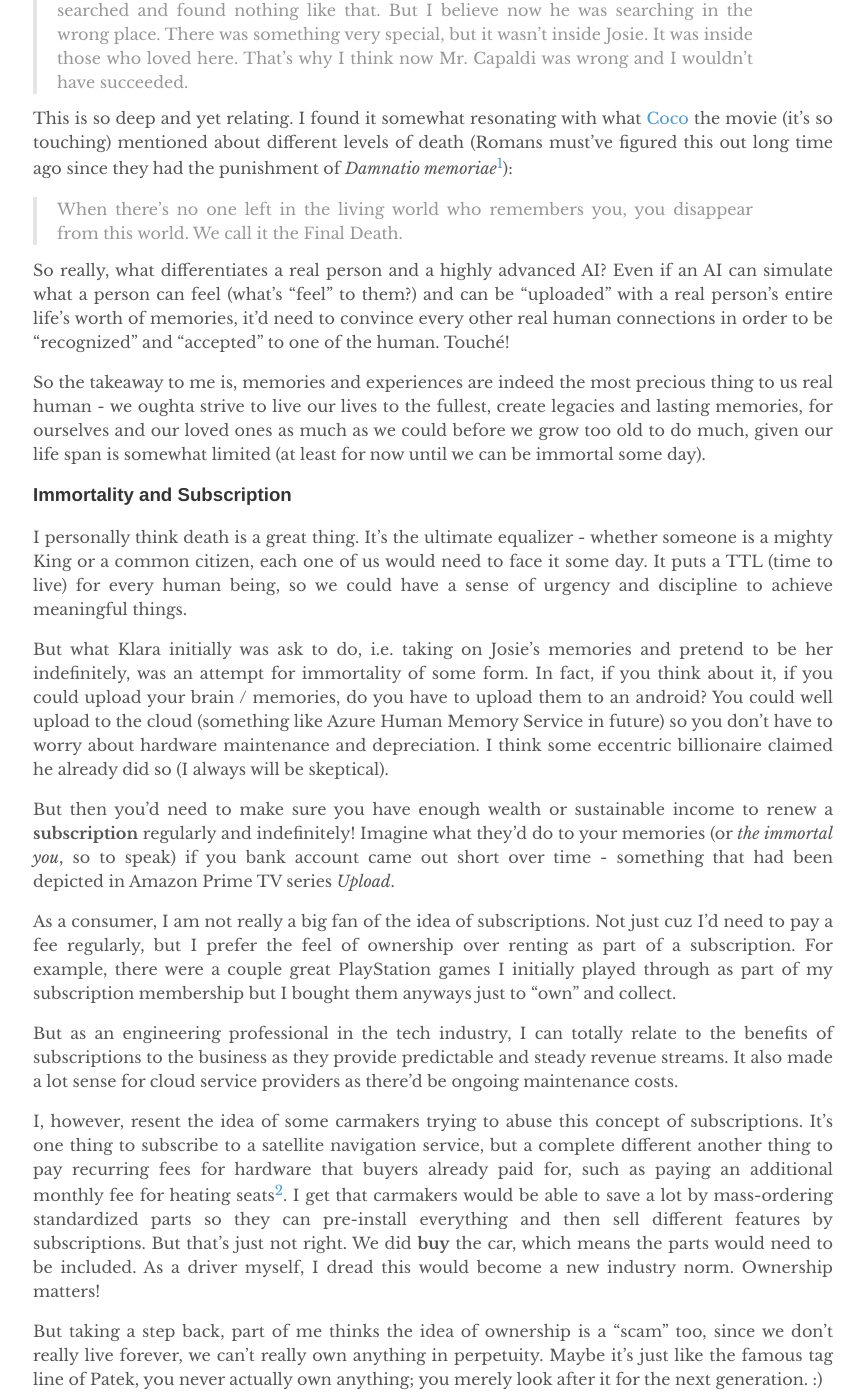
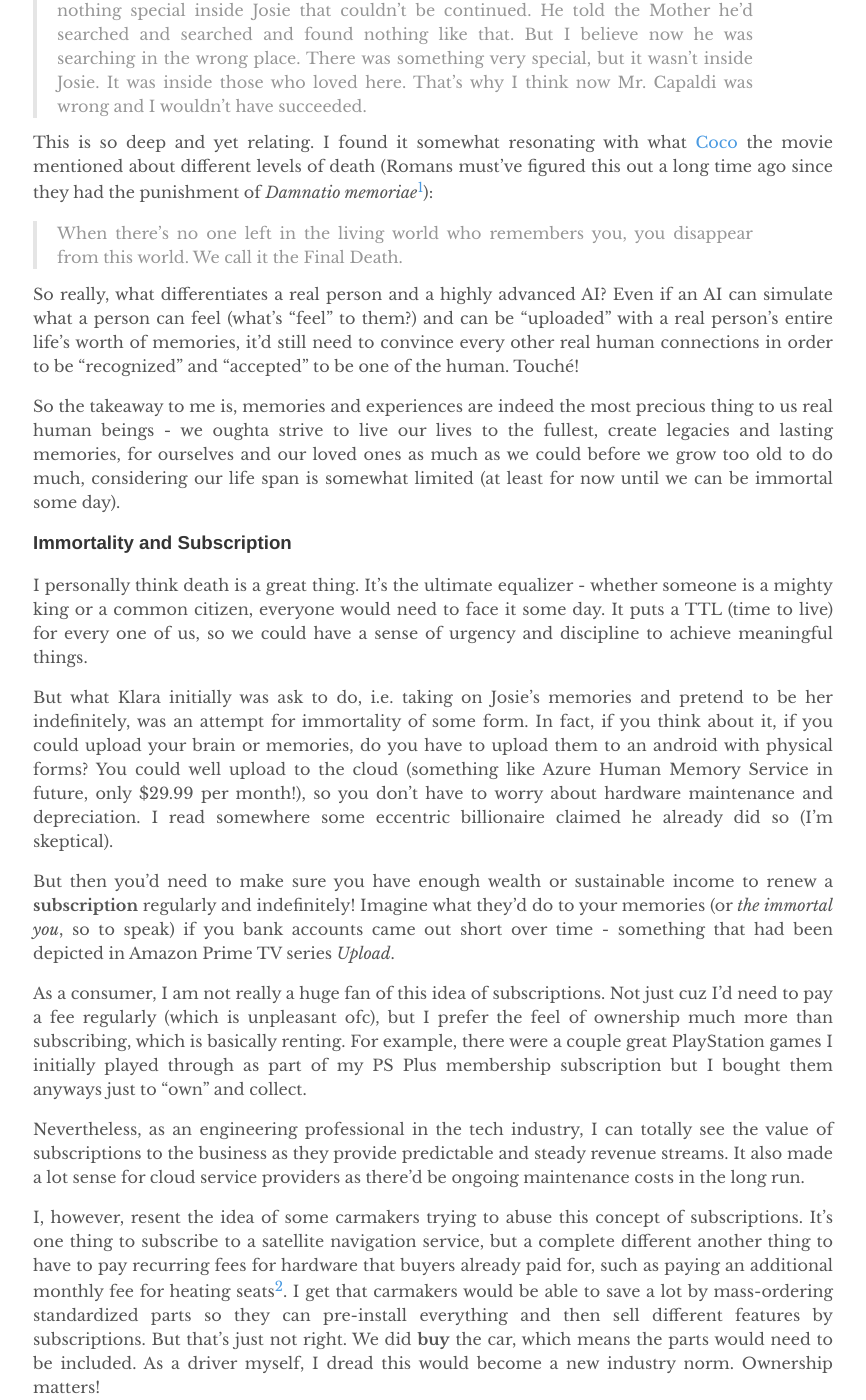
Before and after one commit to yuexiaofeng/yuexiaofeng.github.io, a Jekyll site: the page built from _posts/2022-08-23-klara.md, in a window 1280 px wide and 1400 px high, scrolled down 4028 px. Shown: the whole window, without its empty margins (207-1073 px from the left). Built offline with Jekyll 4.4.1, drawn with Linux system fonts in a browser that asks for light colours; some of the changed text lies outside the part shown.

Commit message:
Edits on kalra post

```diff
--- a/_posts/2022-08-23-klara.md
+++ b/_posts/2022-08-23-klara.md
@@ -24,65 +24,65 @@
 
 The plot is actually not super complicated. The whole book is basically a self-narrated diary / memoir of an AF (Artificial Friend) named Klara, to look back her life spent an unspecified city in an unspecified time in future.
 
-This future society is obviously highly advanced so much so that AI had become sophisticated enough to be kids' companions. The story began by Klara telling her observations by the store window, and her "thoughts", while she's waiting to be bought by a kid. During that period, she had developed, if not pre-programmed, a worship towards the Sun. It's fair enough given she'd be powered by solar, in addition to what she observed so-called nourishing miracles performed by the Sun.
+This future society is obviously highly advanced so much so that AI had become sophisticated enough to be kids' companions. The story began by Klara telling her observations and "thoughts" by the store window, while she's waiting to be bought by a kid. During that period, she had developed, if not pre-programmed, a worship towards the Sun. It's fair enough given she's perhaps solar-powered, in addition to what she observed as nourishing "miracles" performed by the Sun to the passers-by and strangers on the streets.
 
-Given there were newer models available at the same time, the store manager had a hard time selling her. Luckily, a little girl named Josie had developed affections towards Klara and picked her as AF.
+Given there were newer models available at the same time, the store manager had a hard time selling her. Luckily, eventually a teenage girl named Josie had developed affections towards Klara and picked her as AF.
 
-Did I mention this society is very advanced in technology? Turns out AI wasn't the only area these future human made a break-through - so did biotech evidently. Future human kids would have the option to be "lifted" (The author didn't really explain, I had to deduce from later chapters), a procedure that could bring them eugenic advantage to ensure their success when they grow up. In fact, the ones who didn’t get "lifted" would have a very slim chance to get into top schools, let alone moving up in the society. Yup, I think it's exactly like what's described in the great 1997 movie [Gattaca](https://www.imdb.com/title/tt0119177/). But there's a catch, this "lifting" operation itself isn't 100% safe. Josie had a sister who passed away due to the failure, and Josie herself had been ill as a side-effect. As such, some parents chose not to get their kids "lifted" - Josie's neighbor and best friend (and secret lover) Rick would be one of them.
+Did I mention this society is very advanced in technology? Turns out AI wasn't the only area these future human made a break-through - so did biotech evidently. Future human kids would have the option to be "lifted" (The author didn't really explain, I had to deduce from later chapters), a eugenic procedure that could bring them genetic advantage to ensure their success when they grow up. In fact, the ones who didn’t get "lifted" would have a very slim chance to get into top schools, let alone moving up in the society. Yup, I think it's exactly like what's described in the great 1997 movie [Gattaca](https://www.imdb.com/title/tt0119177/). But there's a catch, this "lifting" operation itself isn't 100% safe. Josie had a sister who passed away due to the failure, and Josie herself had been ill as a side-effect. As such, some parents chose not to get their kids "lifted" - Josie's neighbor and best friend (and secret lover) Rick would be one of them.
 
-Josie lives with her mother - her parents were separated. The mother seems to be a very successful and tough woman in the society (well these AFs must cost a bit). As Josie's condition worsened, mother had taken her to an "artist" for portraits. But Josie was kept from the truth that these "portraits" weren't actually paintings, but rather gatherings of information so should Josie dies one day, an AI would take her place and impersonate her to be the new Josie. Klara was asked to taken on this job and she accepted without hesitation.
+Josie lives with her mother - her parents were separated. The mother seems to be a very successful and tough woman in the society (well I'd imagine these AFs must cost a bit). As Josie's condition worsened, mother had taken her to an "artist" for portraits. But only Josie was kept from the truth that these "portraits" weren't actually paintings, but rather gatherings of information so should Josie dies one day, an AI would take her place and impersonate her to be the new Josie. Klara was asked to taken on this job and she accepted without hesitation.
 
-Later on, it seemed that Josie became even more ill and was about to die any time soon. The story took a sharp turn when the Sun performed another "miracle" by his curing sunshine to Josie's bed via the window opened by Klara. Josie gradually got well and recovered.
+Later on, it seemed that Josie became even more ill and was about to die any time soon. The story took a sharp turn when the Sun performed another "miracle" by sending his curing sunshine to Josie's bed via the window opened by Klara. Josie gradually got well and recovered ever since that event.
 
 As Josie gets older, the day came when she was going to leave for college. She and Rick also parted ways due to the fact that only one of the two was "lifted" and that they began to have different ideals and visions of their own lives.
 
-Klara ended up on some scrap yard; she had her fair share of "aging" as the years passed by. It's not explicitly told but presumably she was abandoned. She was there reflecting her life and was happy with her memories. THE END.
+Klara ended up in some scrap yard; she must've had her own fair share of "aging" as the years passed by. It's not explicitly told but presumably she was abandoned. She reflected her whole life and was happy with her memories. THE END.
 
 There were also other characters and side stories but I think above is pretty much the gist. It's worth mentioning that almost every human character seemed to be morally questionable and not likeable as compared these AFs.
 
 ### Writing
 
-Like I said, the book started off pretty bland but it did get more interesting. Kazuo Ishiguro's writing style seemed to be that way - lots of dialogues; wording wasn't badly sophisticated either. Initially I thought it was because Kazuo wasn't a native writer (he was born in Japan, but moved to UK when he was a kid), but later I think it's perhaps more intentionally that way to mimic the tone of an AF. I mean, who am I to speculate a Nobel laureate anyways. :D
+Like I said, the book started off pretty bland but it did get more interesting. Kazuo Ishiguro's writing style seemed to be that way - lots of dialogues; wording wasn't badly sophisticated either. Initially I thought it was because Kazuo is't a native English writer (he was born in Japan, but moved to UK when he was a kid), but later I think it's perhaps more intentionally that way to mimic the tone of an AF. I mean, who am I to speculate a Nobel laureate anyways. :D
 
-Overall, I love the cold-ish feel of the writing. Also I applaud Kazuo for not using too many archaic words. As a non-native English speaker, I find some books tend to use an unnecessary amount of fancy words and cryptic sentence structures. I'm glad *Klara and the Sun* wasn't one of them.
+Overall, I love the cold-ish feel of the writing. And I applaud Kazuo for not using too many archaic words. As a non-native English speaker, I oftentimes find some books tend to use an unnecessary amount of fancy words and cryptic sentence structures. I'm glad *Klara and the Sun* wasn't one of them.
 
-One bone I had to pick, is some acronyms or concepts (like lifting) weren’t explained beforehand (or at all!). As a C++ programmer and person with AMMNS (Acronyms Make Me Nervous Syndrome), I frown upon those who don't declare things upfront! :)
+One bone I had to pick, is some acronyms or concepts (like lifting) weren’t explained beforehand, or at all. As a C++ programmer and person with AMMNS (Acronyms Make Me Nervous Syndrome), I frown upon those who don't declare things upfront! :)
 
 ## My Takeaways
 
-I'd give this book at least a B+ or even A-. Kudos for a good story well told. I like the many references to the worship of the mighty Sun. We human should be too! After all, the Sun is the ultimate power source of our planet and influences our measurement of time even.
+I'd give this book at least a B+ or even A-. Kudos for a good story well told. I like the many references to the worship of our mighty Sun. We human should be too! After all, the Sun is the ultimate power source of our planet and influences our measurement of time even.
 
-I like most the part where Klara was going through her memories and had an epiphany:
+I like the most the part where Klara was going through her life memories and had an epiphany:
 
-> Mr. Capaldi (the "artist" who was doing Josie's portraits) believed there was nothing special inside Josie that couldn't be continued. He told the Mother he'd searched and searched and found nothing like that. But I believe now he was searching in the wrong place. There was something very special, but it wasn't inside Josie. It was inside those who loved here. That's why I think now Mr. Capaldi was wrong and I wouldn't have succeeded.
+> Mr. Capaldi (i.e. the "artist" who was doing Josie's portraits) believed there was nothing special inside Josie that couldn't be continued. He told the Mother he'd searched and searched and found nothing like that. But I believe now he was searching in the wrong place. There was something very special, but it wasn't inside Josie. It was inside those who loved here. That's why I think now Mr. Capaldi was wrong and I wouldn't have succeeded.
 
-This is so deep and yet relating. I found it somewhat resonating with what [Coco](https://www.imdb.com/title/tt2380307/) the movie (it's so touching) mentioned about different levels of death (Romans must've figured this out long time ago since they had the punishment of *Damnatio memoriae*[^fn1]):
+This is so deep and yet relating. I found it somewhat resonating with what [Coco](https://www.imdb.com/title/tt2380307/) the movie mentioned about different levels of death (Romans must've figured this out a long time ago since they had the punishment of *Damnatio memoriae*[^fn1]):
 
 > When there's no one left in the living world who remembers you, you disappear from this world. We call it the Final Death.
 
-So really, what differentiates a real person and a highly advanced AI? Even if an AI can simulate what a person can feel (what's "feel" to them?) and can be "uploaded" with a real person’s entire life's worth of memories, it'd need to convince every other real human connections in order to be "recognized" and "accepted" to one of the human. Touché!
+So really, what differentiates a real person and a highly advanced AI? Even if an AI can simulate what a person can feel (what's "feel" to them?) and can be "uploaded" with a real person’s entire life's worth of memories, it'd still need to convince every other real human connections in order to be "recognized" and "accepted" to be one of the human. Touché!
 
-So the takeaway to me is, memories and experiences are indeed the most precious thing to us real human - we oughta strive to live our lives to the fullest, create legacies and lasting memories, for ourselves and our loved ones as much as we could before we grow too old to do much, given our life span is somewhat limited (at least for now until we can be immortal some day).
+So the takeaway to me is, memories and experiences are indeed the most precious thing to us real human beings - we oughta strive to live our lives to the fullest, create legacies and lasting memories, for ourselves and our loved ones as much as we could before we grow too old to do much, considering our life span is somewhat limited (at least for now until we can be immortal some day).
 
 ### Immortality and Subscription
 
-I personally think death is a great thing. It's the ultimate equalizer - whether someone is a mighty King or a common citizen, each one of us would need to face it some day. It puts a TTL (time to live) for every human being, so we could have a sense of urgency and discipline to achieve meaningful things.
+I personally think death is a great thing. It's the ultimate equalizer - whether someone is a mighty king or a common citizen, everyone would need to face it some day. It puts a TTL (time to live) for every one of us, so we could have a sense of urgency and discipline to achieve meaningful things.
 
-But what Klara initially was ask to do, i.e. taking on Josie's memories and pretend to be her indefinitely, was an attempt for immortality of some form. In fact, if you think about it, if you could upload your brain / memories, do you have to upload them to an android? You could well upload to the cloud (something like Azure Human Memory Service in future) so you don't have to worry about hardware maintenance and depreciation. I think some eccentric billionaire claimed he already did so (I always will be skeptical).
+But what Klara initially was ask to do, i.e. taking on Josie's memories and pretend to be her indefinitely, was an attempt for immortality of some form. In fact, if you think about it, if you could upload your brain or memories, do you have to upload them to an android with physical forms? You could well upload to the cloud (something like Azure Human Memory Service in future, only $29.99 per month!), so you don't have to worry about hardware maintenance and depreciation. I read somewhere some eccentric billionaire claimed he already did so (I'm skeptical).
 
-But then you'd need to make sure you have enough wealth or sustainable income to renew a **subscription** regularly and indefinitely! Imagine what they'd do to your memories (or *the immortal you*, so to speak) if you bank account came out short over time - something that had been depicted in Amazon Prime TV series *Upload*.
+But then you'd need to make sure you have enough wealth or sustainable income to renew a **subscription** regularly and indefinitely! Imagine what they'd do to your memories (or *the immortal you*, so to speak) if you bank accounts came out short over time - something that had been depicted in Amazon Prime TV series *Upload*.
 
-As a consumer, I am not really a big fan of the idea of subscriptions. Not just cuz I'd need to pay a fee regularly, but I prefer the feel of ownership over renting as part of a subscription. For example, there were a couple great PlayStation games I initially played through as part of my subscription membership but I bought them anyways just to "own" and collect.
+As a consumer, I am not really a huge fan of this idea of subscriptions. Not just cuz I'd need to pay a fee regularly (which is unpleasant ofc), but I prefer the feel of ownership much more than subscribing, which is basically renting. For example, there were a couple great PlayStation games I initially played through as part of my PS Plus membership subscription but I bought them anyways just to "own" and collect.
 
-But as an engineering professional in the tech industry, I can totally relate to the benefits of subscriptions to the business as they provide predictable and steady revenue streams. It also made a lot sense for cloud service providers as there'd be ongoing maintenance costs.
+Nevertheless, as an engineering professional in the tech industry, I can totally see the value of subscriptions to the business as they provide predictable and steady revenue streams. It also made a lot sense for cloud service providers as there'd be ongoing maintenance costs in the long run.
 
-I, however, resent the idea of some carmakers trying to abuse this concept of subscriptions. It's one thing to subscribe to a satellite navigation service, but a complete different another thing to pay recurring fees for hardware that buyers already paid for, such as paying an additional monthly fee for heating seats[^fn2]. I get that carmakers would be able to save a lot by mass-ordering standardized parts so they can pre-install everything and then sell different features by subscriptions. But that's just not right. We did **buy** the car, which means the parts would need to be included. As a driver myself, I dread this would become a new industry norm. Ownership matters!
+I, however, resent the idea of some carmakers trying to abuse this concept of subscriptions. It's one thing to subscribe to a satellite navigation service, but a complete different another thing to have to pay recurring fees for hardware that buyers already paid for, such as paying an additional monthly fee for heating seats[^fn2]. I get that carmakers would be able to save a lot by mass-ordering standardized parts so they can pre-install everything and then sell different features by subscriptions. But that's just not right. We did **buy** the car, which means the parts would need to be included. As a driver myself, I dread this would become a new industry norm. Ownership matters!
 
-But taking a step back, part of me thinks the idea of ownership is a "scam" too, since we don't really live forever, we can't really own anything in perpetuity. Maybe it's just like the famous tag line of Patek, you never actually own anything; you merely look after it for the next generation. :)
+But taking a step back, part of me thinks the idea of ownership is also a "scam". Since we don't really live forever, we can't really own anything in perpetuity. Maybe it's just like the famous tag line of Patek: you never actually own anything; you merely look after them for the next generation. :)
 
-Think about it - do you really own your home? You'd need to pay property tax and other fees every year for as long as you "own" it in your life. The moment you can't pay, they'd put a lien on it and perhaps next thing would be foreclosure. In a way, you're paying a subscription fee to the civil services.
+Think about it - do you really own your home? Even if you manage to pay off all your mortgages, you'd still need to pay property taxes and other fees every year for as long as you "own" it in your life. The moment you can't pay, they'd put a lien on it and perhaps next thing you know would be foreclosure. In a way, you're paying a subscription fee to the civil services.
 
-Do you really own your iPhone? There's this thing called *planned obsolescence*, a business strategy[^fn3] in which the obsolescence (the process of becoming obsolete, that is, unfashionable or no longer usable) of a product is planned and built into it from its conception, by the manufacturer. Apple ain't even trying to hide the intention - there's a so-called iPhone Upgrade Program you can subscribe to, where you can get a new iPhone *every year* by trading in the previous generation. I meant, how is this environment-friendly?
+Do you really own your iPhone? There's this thing called *planned obsolescence*, a business strategy[^fn3] in which the obsolescence (the process of becoming obsolete, that is, unfashionable or no longer usable) of a product is planned and built into it from its conception, by the manufacturer. Apple ain't even trying to hide the intention - there's this so-called iPhone Upgrade Program you can subscribe to, where you can get a new iPhone *every year* by trading in the previous generation. I meant, how is this environment-friendly?
 
 Although, on the other hand, could we human be under planned obsolescence by our creator so immortality was never meant to be achieved?
 
```
